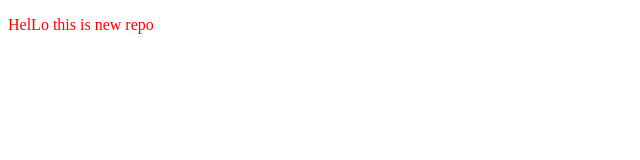
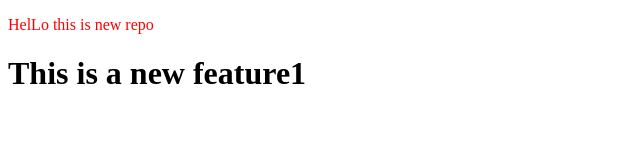
Before and after one commit to Adarsh-patil-07/localRepo, a plain HTML site: page index.html in a window 1280 px wide. Shown: the whole page, without its empty margins (0-640 px from the left). Drawn offline with Linux system fonts and the light colour scheme.

Commit message:
add new feature

```diff
--- a/index.html
+++ b/index.html
@@ -7,8 +7,7 @@
     <link rel="stylesheet" href="style.css">
 </head>
 <body>
-
-
     <p>HelLo this is new repo</p>
+    <h1>This is a new feature1 </h1>
 </body>
 </html>
```
